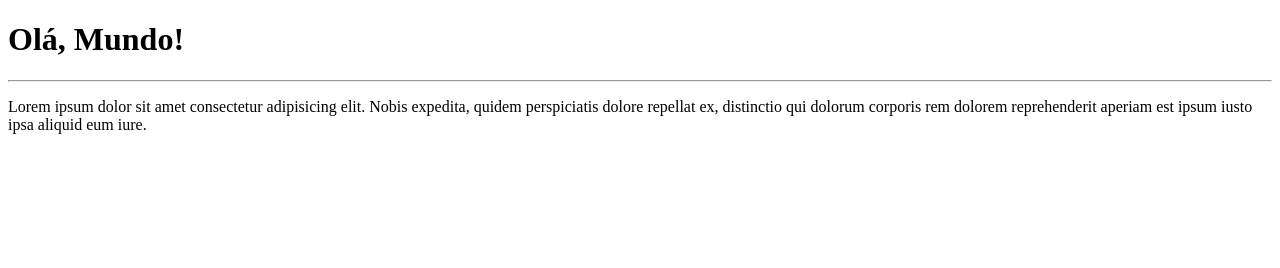
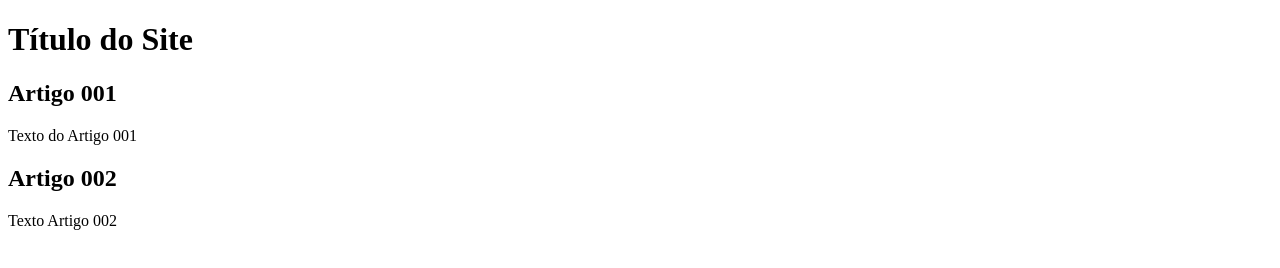
Before and after one commit to davidfernandes03/Ola-Mundo, a plain HTML site: page Site_Teste/index.html in a window 1280 px wide. Drawn offline with Linux system fonts and the light colour scheme.

Commit message:
Update index.html

```diff
--- a/Site_Teste/index.html
+++ b/Site_Teste/index.html
@@ -3,11 +3,21 @@
 <head>
     <meta charset="UTF-8">
     <meta name="viewport" content="width=device-width, initial-scale=1.0">
-    <title>Primeiro site em repositório</title>
+    <title>Título do Site</title>
 </head>
 <body>
-    <h1>Olá, Mundo!</h1>
-    <hr>
-    <p>Lorem ipsum dolor sit amet consectetur adipisicing elit. Nobis expedita, quidem perspiciatis dolore repellat ex, distinctio qui dolorum corporis rem dolorem reprehenderit aperiam est ipsum iusto ipsa aliquid eum iure.</p>
+    <main>
+        <header>
+            <h1>Título do Site</h1>
+        </header>
+        <article>
+            <h2>Artigo 001</h2>
+            <p>Texto do Artigo 001</p>
+        </article>
+        <article>
+            <h2>Artigo 002</h2>
+            <p>Texto Artigo 002</p>
+        </article>
+    </main>
 </body>
 </html>
```
